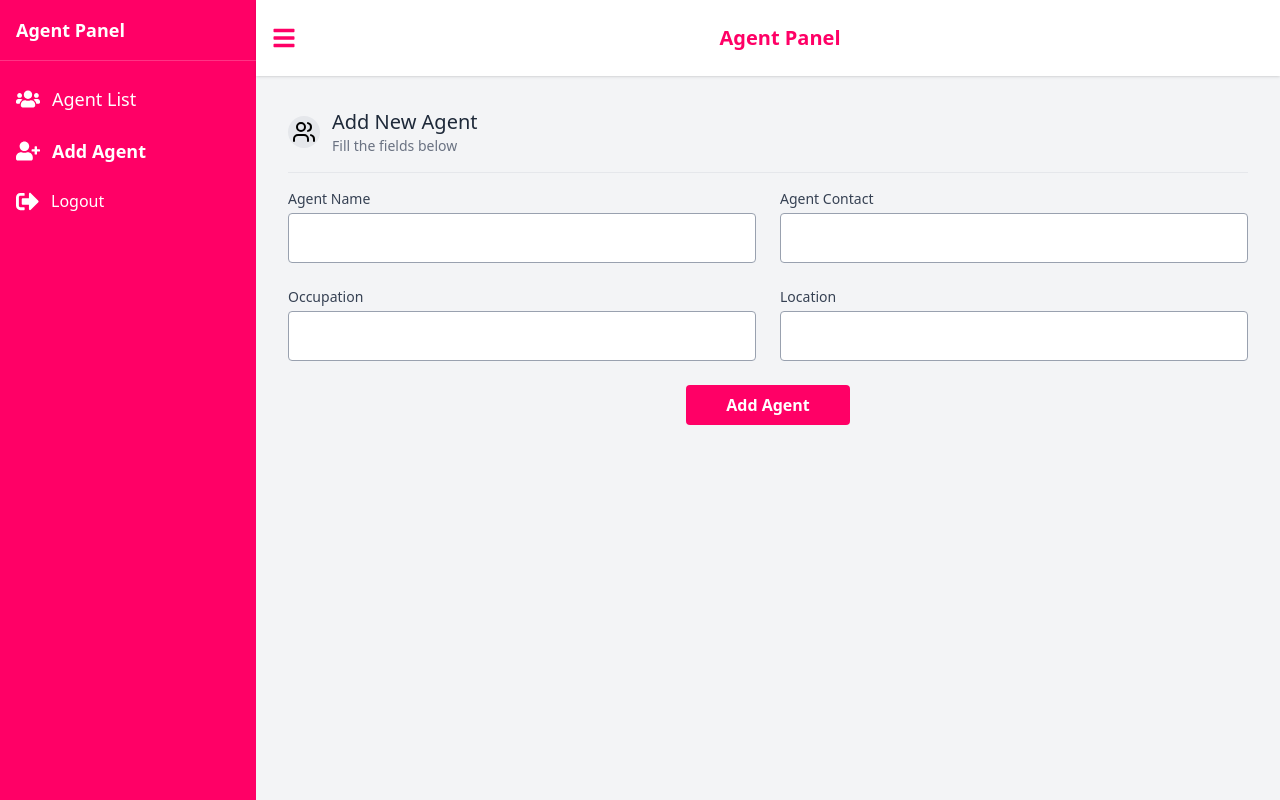
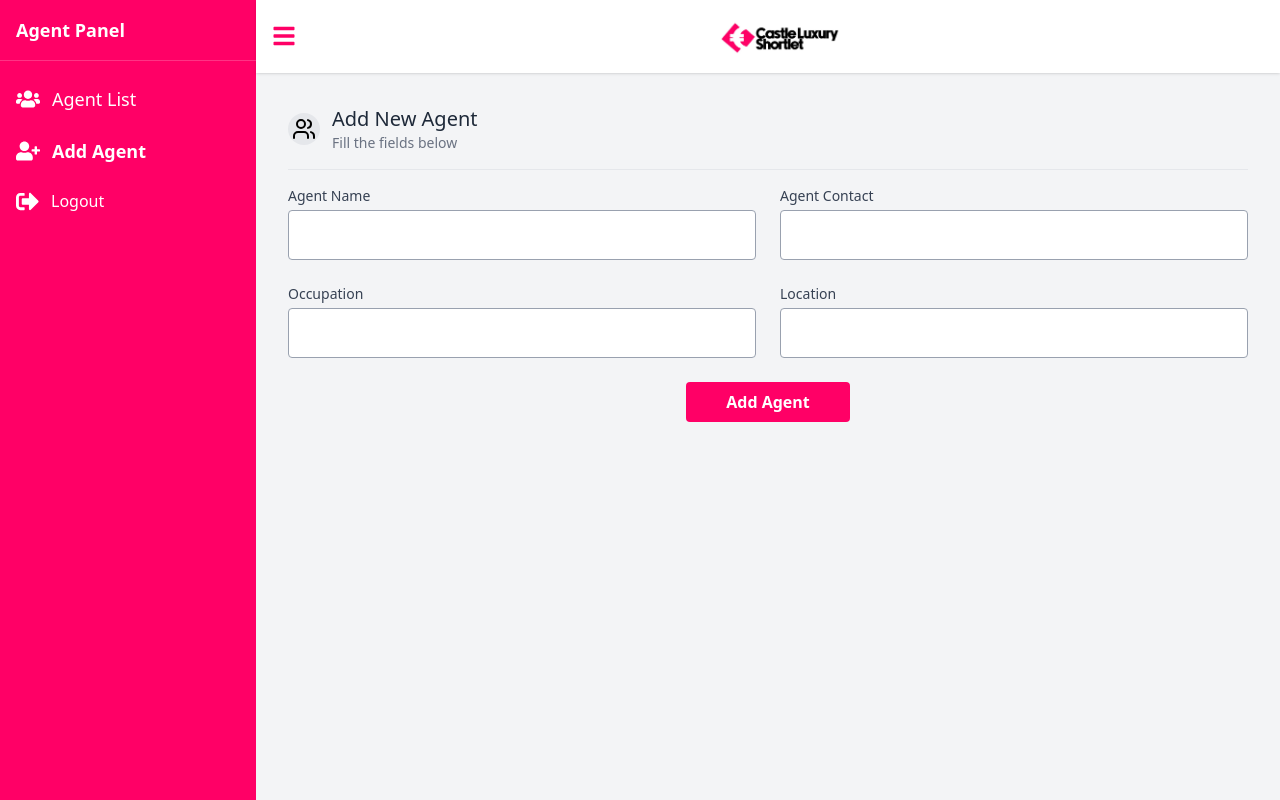
Before and after one commit to Adeleyeshina/castle-luxury, a React (Vite) app: page /add-agent in a window 1280 px wide. Built offline with nearby package versions, Linux system fonts and the light colour scheme; no server answers.

Commit message:
Logo added

```diff
--- a/src/components/TopBar.tsx
+++ b/src/components/TopBar.tsx
@@ -1,5 +1,7 @@
 // src/components/Topbar.tsx
 import { FaBars } from 'react-icons/fa';
+import Logo from '../assets/images/Logo.png'
+import { Link } from 'react-router-dom';
 
 interface TopbarProps {
   collapsed: boolean;
@@ -21,7 +23,12 @@ const Topbar: React.FC<TopbarProps> = ({  toggleCollapse, toggleMobile }) => {
       >
         <FaBars size={24} className='cursor-pointer'/>
       </button>
-      <div className="text-xl font-bold text-primary py-2">Agent Panel</div>
+      <div>
+        <Link to={"/"}>
+          <img src={Logo} alt="Castle luxury" className='w-[100px] md:w-[130px]'/>
+        </Link>
+
+      </div>
       <div>{/* Add right side stuff here */}</div>
     </header>
   );
```
Also changed, not shown: src/assets/images/Logo.png (added).
